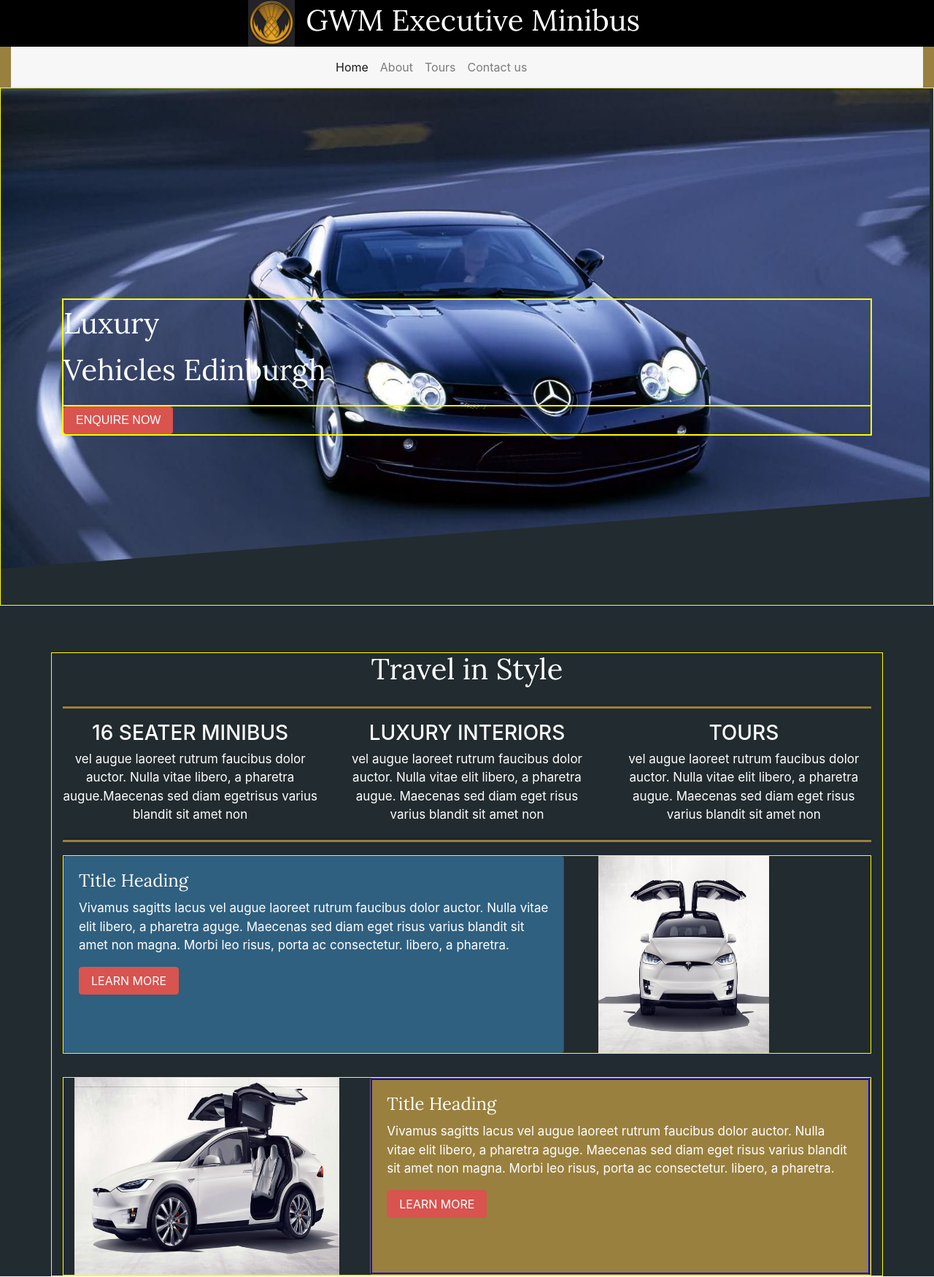
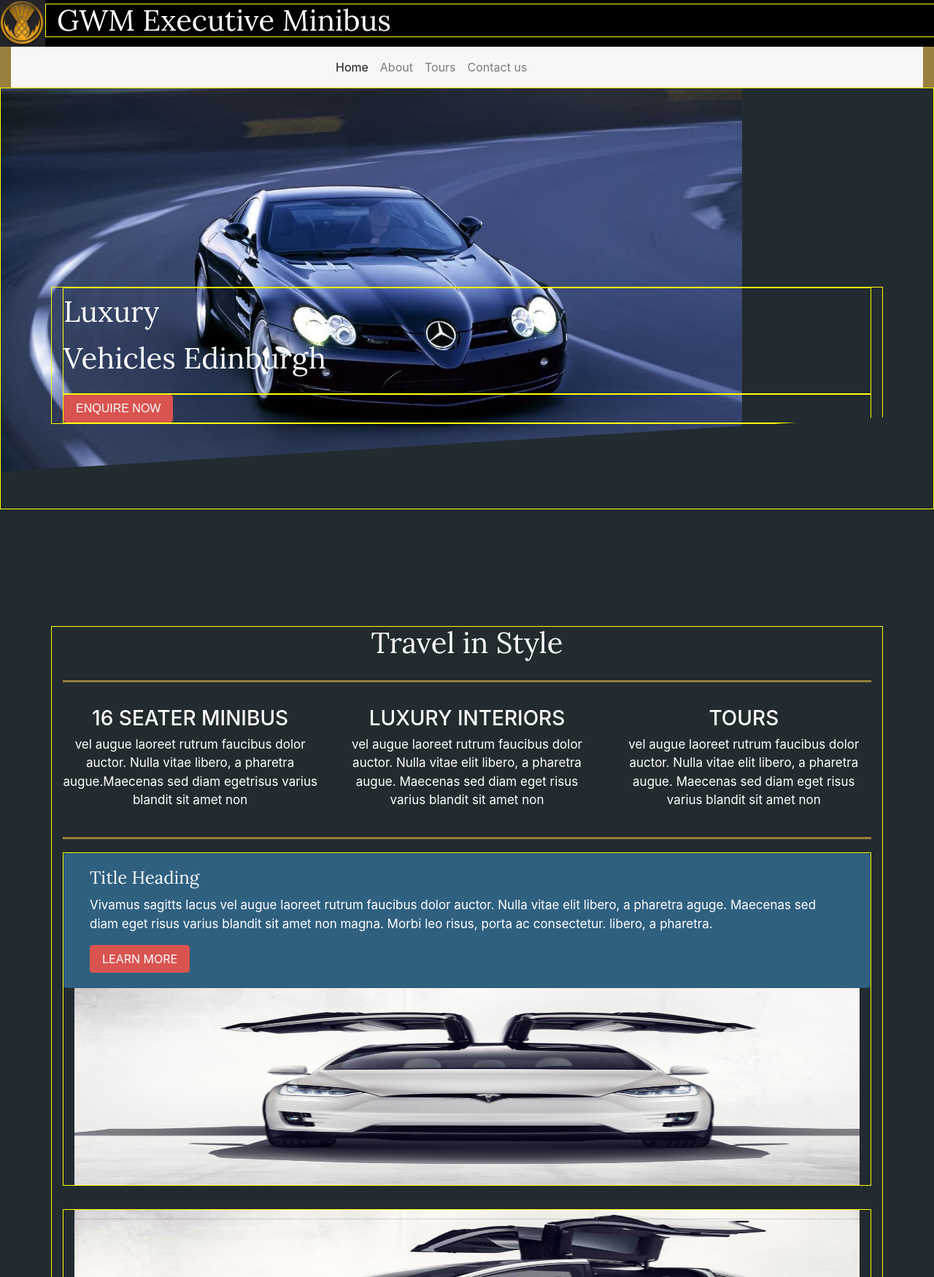
Before and after one commit to wonmaungthein/LuxuryVehiclesWebsite, a website: page mypage.html in a window 1280 px wide. Shown: the top 1750 px of the page at 73% size. Drawn offline with nearby package versions, Linux system fonts and the light colour scheme; a script that the page names is missing.

Commit message:
Modified some layout again

```diff
--- a/Public/css/style.css
+++ b/Public/css/style.css
@@ -43,17 +43,17 @@
     background-size: contain;
     background-repeat: no-repeat;
     width: 100%;
-    height: 708px;
+    height: 444px;
 }
 
 .mainTitle {
-    font-size: 40px;
-    line-height: 4rem;
+    font-size: 31px;
+    line-height: 3rem;
     height: 100%;
 }
 
 .travel-in-style{
-    margin-top: 4rem;
+    margin-top: -4rem;
 }
 .greenhr{
   -moz-border-bottom-colors: none;
@@ -85,20 +85,345 @@
 
 .car1 {
     height: 270px;
-    width: 95%;
-    margin-left: 2rem;
+    width: 106%;
+    margin-left: 0rem;
 }
-.hero-image-text{
-    margin-top: 18rem;
+.hero-image-text-and-button{
+    margin-top: 12rem;
 }
 .car2 {
     height: 270px;
-    width: 93%;
+    width: 106%;
 }
 
 .bottom-container {
     margin-top: 2rem;
 }
+
+.three-columns-container .row .sm-paragraph {
+    margin-bottom: 1rem;
+    margin-top: 1rem;
+}
+
+
+@media screen and (min-width: 370px) {
+
+.hero-image-text-and-button{
+    margin-top: 15rem;
+}
+
+.hero-image {
+    position: relative;
+    background-image: url("../img/backGround.jpg");
+    -webkit-clip-path: polygon(0 23%, 100% 5%, 100% 85%, 0% 100%);
+    clip-path: polygon(0 0%, 100% 0%, 100% 79%, 0% 93%);
+    background-size: contain;
+    background-repeat: no-repeat;
+    width: 100%;
+    height: 489px;
+}
+
+}
+
+@media screen (min-width: 394px) {
+/*.hero-image-text-and-button {
+    margin-top: 15rem;
+}*/
+
+
+.hero-image-text-and-button{
+    margin-top: 15rem;
+}
+
+.hero-image {
+    position: relative;
+    background-image: url("../img/backGround.jpg");
+    -webkit-clip-path: polygon(0 23%, 100% 5%, 100% 85%, 0% 100%);
+    clip-path: polygon(0 0%, 100% 0%, 100% 79%, 0% 93%);
+    background-size: contain;
+    background-repeat: no-repeat;
+    width: 100%;
+    height: 565px;
+}
+
+.travel-in-style{
+    margin-top: -8rem;
+}
+}
+
+
+@media screen and (min-width: 425px) {
+/*.hero-image-text-and-button {
+    margin-top: 15rem;
+}*/
+
+
+.hero-image-text-and-button{
+    margin-top: 16rem;
+}
+
+.hero-image {
+    position: relative;
+    background-image: url("../img/backGround.jpg");
+    -webkit-clip-path: polygon(0 23%, 100% 5%, 100% 85%, 0% 100%);
+    clip-path: polygon(0 0%, 100% 0%, 100% 79%, 0% 93%);
+    background-size: contain;
+    background-repeat: no-repeat;
+    width: 100%;
+    height: 565px;
+}
+
+.travel-in-style{
+    margin-top: -8rem;
+}
+}
+
+
+@media screen and (min-width: 452px) {
+.hero-image-text-and-button {
+    margin-top: 16rem;
+}
+}
+
+
+@media screen and (min-width: 464px) {
+/*.hero-image-text-and-button {
+    margin-top: 15rem;
+}*/
+
+
+.hero-image-text-and-button{
+    margin-top: 17rem;
+}
+
+.hero-image {
+    position: relative;
+    background-image: url("../img/backGround.jpg");
+    -webkit-clip-path: polygon(0 23%, 100% 5%, 100% 85%, 0% 100%);
+    clip-path: polygon(0 0%, 100% 0%, 100% 79%, 0% 93%);
+    background-size: contain;
+    background-repeat: no-repeat;
+    width: 100%;
+    height: 592px;
+}
+
+.travel-in-style{
+    margin-top: -8rem;
+}
+}
+
+
+@media screen and (min-width: 478px) {
+/*.hero-image-text-and-button {
+    margin-top: 15rem;
+}*/
+
+
+.hero-image-text-and-button{
+    margin-top: 18rem;
+}
+
+
+@media screen and (min-width: 540px) {
+.hero-image-text-and-button {
+    margin-top: 20rem;
+}
+
+
+.hero-image {
+    position: relative;
+    background-image: url("../img/backGround.jpg");
+    -webkit-clip-path: polygon(0 23%, 100% 5%, 100% 85%, 0% 100%);
+    clip-path: polygon(0 0%, 100% 0%, 100% 79%, 0% 93%);
+    background-size: contain;
+    background-repeat: no-repeat;
+    width: 100%;
+    height: 516px;
+}
+
+.travel-in-style{
+    margin-top: -4rem;
+}
+
+
+}
+
+
+@media screen and (min-width: 575px) {
+.hero-image-text-and-button {
+    margin-top: 21rem;
+}
+
+.travel-in-style{
+    margin-top: -4rem;
+}
+
+.hero-image {
+    position: relative;
+    background-image: url("../img/backGround.jpg");
+    -webkit-clip-path: polygon(0 23%, 100% 5%, 100% 85%, 0% 100%);
+    clip-path: polygon(0 0%, 100% 0%, 100% 79%, 0% 93%);
+    background-size: contain;
+    background-repeat: no-repeat;
+    width: 100%;
+    height: 590px;
+}
+
+.travel-in-style{
+    margin-top: -4rem;
+}
+
+}
+
+
+
+@media screen and (min-width: 600px) {
+.hero-image-text-and-button {
+    margin-top: 25rem;
+}
+
+.travel-in-style{
+    margin-top: -4rem;
+}
+
+.hero-image {
+    position: relative;
+    background-image: url("../img/backGround.jpg");
+    -webkit-clip-path: polygon(0 23%, 100% 5%, 100% 85%, 0% 100%);
+    clip-path: polygon(0 0%, 100% 0%, 100% 79%, 0% 93%);
+    background-size: contain;
+    background-repeat: no-repeat;
+    width: 100%;
+    height: 662px;
+}
+
+.travel-in-style{
+    margin-top: -4rem;
+}
+
+}
+
+
+
+@media screen and (min-width: 720px) {
+.hero-image-text-and-button {
+    margin-top: 13rem;
+    width: 23rem;
+    margin-left: -5rem;
+}
+
+.travel-in-style{
+    margin-top: -8rem;
+}
+
+.mainTitle {
+    font-size: 33px;
+    line-height: 3rem;
+    height: 100%;
+}
+
+.hero-image {
+    position: relative;
+    background-image: url("../img/backGround.jpg");
+    -webkit-clip-path: polygon(0 23%, 100% 5%, 100% 85%, 0% 100%);
+    clip-path: polygon(0 0%, 100% 0%, 100% 79%, 0% 93%);
+    background-size: contain;
+    background-repeat: no-repeat;
+    width: 100%;
+    height: 710px;
+}
+}
+
+@media screen and (min-width: 767px) {
+.hero-image-text-and-button {
+    margin-top: 12rem;
+    margin-left: -1rem;
+}
+
+.bluebox-and-carimg .card {
+width: 12rem;
+}
+
+.bgimg-and-text {
+    height: 578px;
+}
+
+.travel-in-style{
+    margin-top: -4rem;
+}
+
+.car1 {
+  height: 270px;
+    width: 100%;
+    margin-left: 0rem;
+}
+
+.car2 {
+     height: 270px;
+    width: 100%;
+    margin-left: 0rem;
+}
+
+}
+
+@media screen and (min-width: 991px) {
+.hero-image-text-and-button {
+    margin-top: 14rem;
+    margin-left: -1rem;
+}
+
+.travel-in-style{
+    margin-top: 0rem;
+}
+
+.mainTitle {
+    font-size: 40px;
+    line-height: 4rem;
+    height: 100%;
+}
+
+.bgimg-and-text {
+    height: 578px;
+}
+}
+
+
+@media screen and (min-width: 1199px) {
+.hero-image-text-and-button{
+    margin-top: 15rem;
+}
+
+.hero-image {
+    position: relative;
+    background-image: url("../img/backGround.jpg");
+    -webkit-clip-path: polygon(0 23%, 100% 5%, 100% 85%, 0% 100%);
+    clip-path: polygon(0 0%, 100% 0%, 100% 79%, 0% 93%);
+    background-size: contain;
+    background-repeat: no-repeat;
+    width: 100%;
+    height: 565px;
+}
+
+.travel-in-style{
+    margin-top: -8rem;
+}
+}
+
+
+
+@media screen and (min-width: 1200px) {
+.hero-image-text-and-button {
+    margin-top: 17rem;
+    /*/*margin-left: -8rem;*/
+}
+
+.travel-in-style{
+    margin-top: 10rem;
+}
+}
+
+
+
 
 
 /*Simon css below*/
--- a/View/layout/main.handlebars
+++ b/View/layout/main.handlebars
@@ -1,3 +1,3 @@
 
 <link href="css/style.css" rel="stylesheet">
-<link href="css/khaledzaki.css" rel="stylesheet">
+{{!--<link href="css/khaledzaki.css" rel="stylesheet">--}}
--- a/mypage.html
+++ b/mypage.html
@@ -38,10 +38,10 @@
     <!--This is for container fluid-->
     <div class="container-fluid for-whole-body">
         <div class="row black">
-            <div class="col-4 col-8 col-12 d-flex justify-content-center">
-                <header class="header-container d-flex justify-content-center col-4 col-8">
+            <div class="col-sm-12 d-flex justify-content-center">
+                <header class="header-container d-flex justify-content-center col-sm-12 align-items-center">
                     <img class="logo" src="./Public/img/favicon.png" alt="logo img">
-                    <h1 class="col-8 align-self-center logoTitle white lora">GWM Executive Minibus</h1>
+                    <h1 class="bordercolor col-l-8 col-sm-12 align-self-center logoTitle white lora">GWM Executive Minibus</h1>
                 </header>
             </div>
         </div>
@@ -78,15 +78,15 @@
 
         <div class="row bgimg-and-text bordercolor">
             <div class="hero-image">
-                <div class="container hero-image-text ">
-                    <div class="bordercolor white">
+                <div class="container hero-image-text-and-button bordercolor white ">
+                    <!--<div class="text-and-button  white">-->
                         <div class="bordercolor">
                             <p class="mainTitle lora">Luxury <br/> Vehicles Edinburgh</p>
                         </div>
                         <div class="bordercolor">
                             <button type="button" class="btn btn-danger white">ENQUIRE NOW</button>
                         </div>
-                    </div>
+                    <!--</div>-->
                 </div>
             </div>
         </div>
@@ -100,20 +100,20 @@
             <div class="three-columns-container white text-center">
                 <hr class="greenhr">
                 <div class="row">
-                    <div class="col-sm">
+                    <div class="sm-paragraph col-sm">
                         <h3>16 SEATER MINIBUS</h3>
                         <p class="card-text">vel augue laoreet rutrum faucibus dolor auctor. Nulla vitae libero, a pharetra augue.Maecenas sed
                             diam egetrisus varius blandit sit amet non
                         </p>
                     </div>
-                    <div class="col-sm">
+                    <div class="sm-paragraph col-sm">
                         <h3>LUXURY INTERIORS</h3>
                         <p class="card-text">
                             vel augue laoreet rutrum faucibus dolor auctor. Nulla vitae elit libero, a pharetra augue. Maecenas sed diam eget risus varius
                             blandit sit amet non
                         </p>
                     </div>
-                    <div class="col-sm">
+                    <div class="sm-paragraph col-sm">
                         <h3>TOURS</h3>
                         <p class="card-text">
                             vel augue laoreet rutrum faucibus dolor auctor. Nulla vitae elit libero, a pharetra augue. Maecenas sed diam eget risus varius
@@ -126,7 +126,7 @@
             <!--This is 2 columns layout with first one is wider-->
             <div class="container top-container">
                 <div class="row bluebox-and-carimg white bordercolor">
-                    <div class="card bg-blue">
+                    <div class="col-sm-12 card bg-blue">
                         <div class="card-body">
                             <h4 class="card-title lora white">Title Heading</h4>
                             <p class="card-text">Vivamus sagitts lacus vel augue laoreet rutrum faucibus dolor auctor. Nulla vitae elit libero,
@@ -135,7 +135,7 @@
                             <a href="#" class="btn btn-danger white">LEARN MORE</a>
                         </div>
                     </div>
-                    <div class="col-3">
+                    <div class="col-sm-12">
                         <img class="car1" src="./Public/img/openroof.jpg " alt="Open cars photo">
                     </div>
                 </div>
@@ -147,7 +147,7 @@
                     <div class="col-sm">
                         <img class="car2" src="./Public/img/Tesla.jpg " alt="car photo">
                     </div>
-                    <div class="card bg-yellow">
+                    <div class="col-sm-12 card bg-yellow">
                         <div class="card-body bordercolorblue">
                             <h4 class="card-title lora white">Title Heading</h4>
                             <p class="card-text">Vivamus sagitts lacus vel augue laoreet rutrum faucibus dolor auctor. Nulla vitae elit libero,
```
Also changed, not shown: index.html (+13 -13 lines), layout.html (renamed from layou.html).
